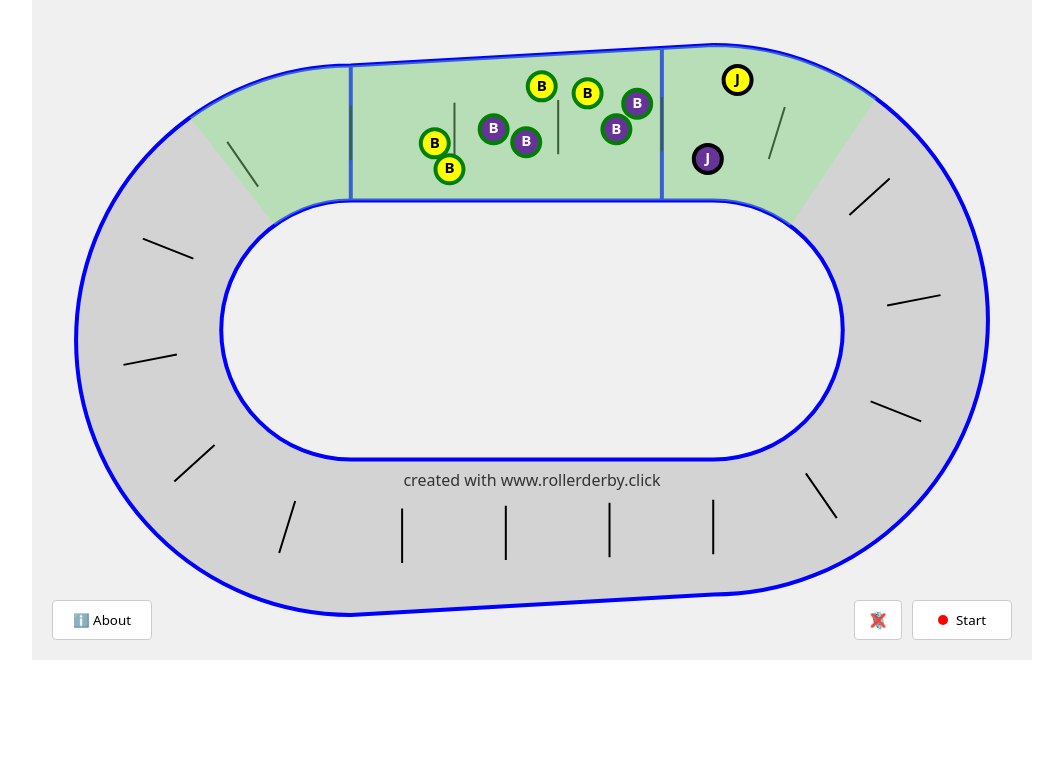
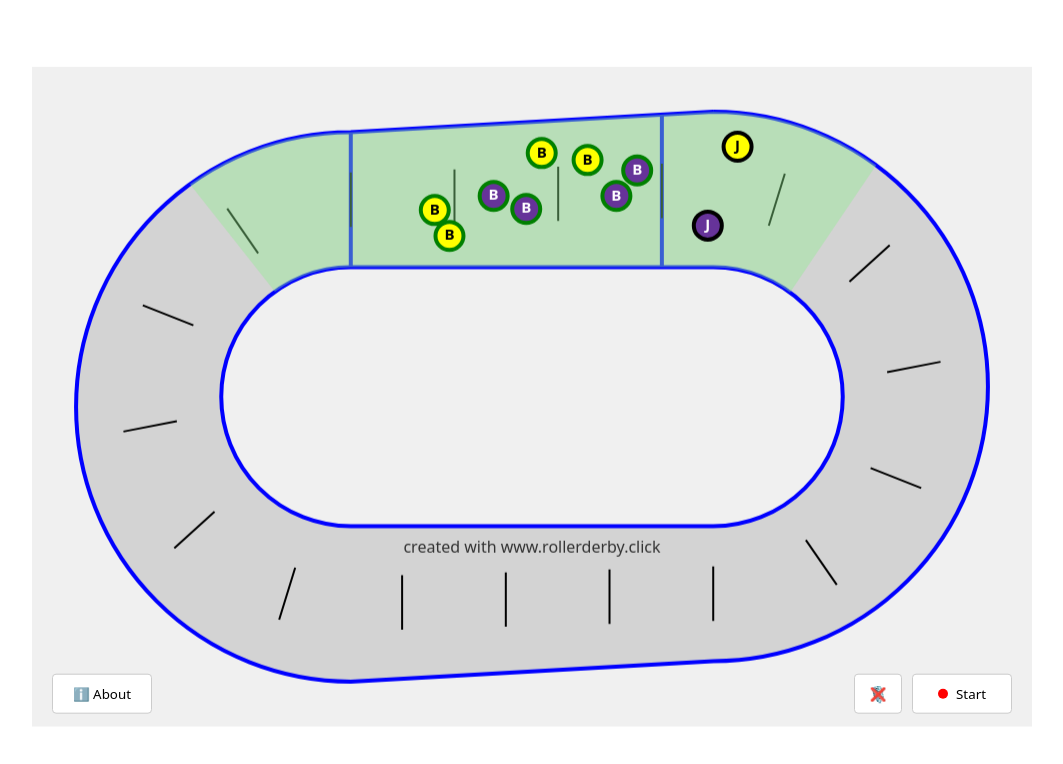
Before and after one commit to ruihildt/roller-derby-board, a SvelteKit app: page / in a window 1280 px wide. Shown: the top 764 px of the page, without its empty margins (108-1171 px from the left). Built offline with nearby package versions, Linux system fonts and the light colour scheme.

Commit message:
Center the track

```diff
--- a/src/lib/components/BoardCanvas.svelte
+++ b/src/lib/components/BoardCanvas.svelte
@@ -12,16 +12,12 @@
 
 	function handleResize() {
 		if (!container) return;
-
 		const { width, height } = calculateCanvasSize(container.clientWidth, container.clientHeight);
 		canvas.width = width;
 		canvas.height = height;
 		highResCanvas.width = width * 2;
 		highResCanvas.height = height * 2;
-
-		if (game) {
-			game.resize();
-		}
+		game?.resize();
 	}
 
 	onMount(() => {
@@ -33,7 +29,6 @@
 		});
 
 		window.addEventListener('resize', handleResize);
-
 		return () => {
 			window.removeEventListener('resize', handleResize);
 			game?.cleanup();
@@ -41,7 +36,7 @@
 	});
 </script>
 
-<div bind:this={container} class="container">
+<div bind:this={container}>
 	<canvas bind:this={canvas}></canvas>
 	<canvas bind:this={highResCanvas} style="display: none;"></canvas>
 	<AboutPage />
@@ -49,7 +44,7 @@
 </div>
 
 <style>
-	.container {
+	div {
 		width: 100%;
 		height: 100%;
 		position: relative;
--- a/src/routes/+page.svelte
+++ b/src/routes/+page.svelte
@@ -2,16 +2,19 @@
 	import BoardCanvas from '$lib/components/BoardCanvas.svelte';
 </script>
 
-<div class="container">
+<main>
 	<BoardCanvas />
-</div>
+</main>
 
 <style>
-	.container {
+	main {
+		aspect-ratio: 3/2;
 		max-width: 1000px;
-		max-height: 660px;
-		margin: 0 auto;
-		width: 100vw;
-		height: 66vw;
+		width: 100%;
+		max-height: 100vh;
+		position: absolute;
+		top: 50%;
+		left: 50%;
+		transform: translate(-50%, -50%);
 	}
 </style>
```
